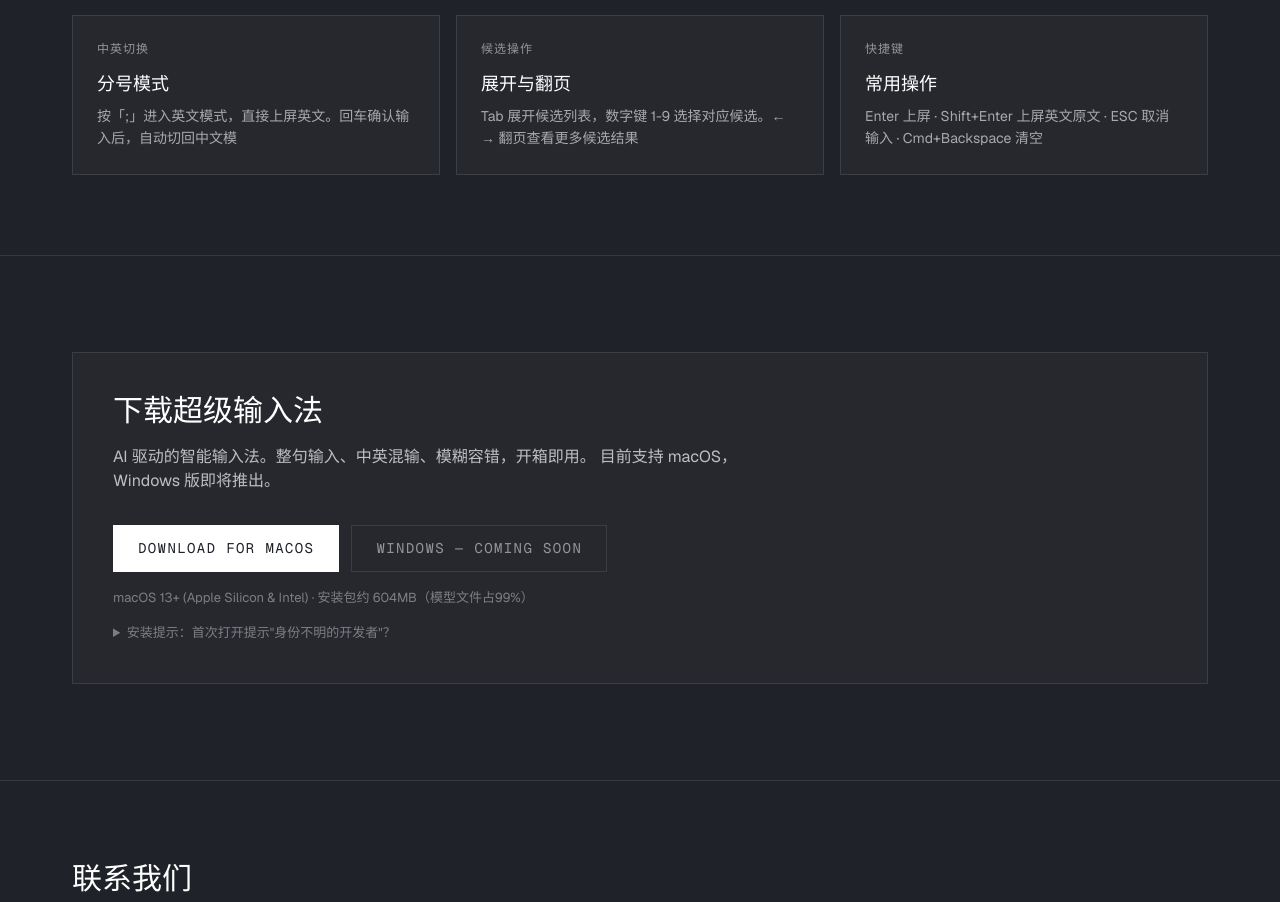
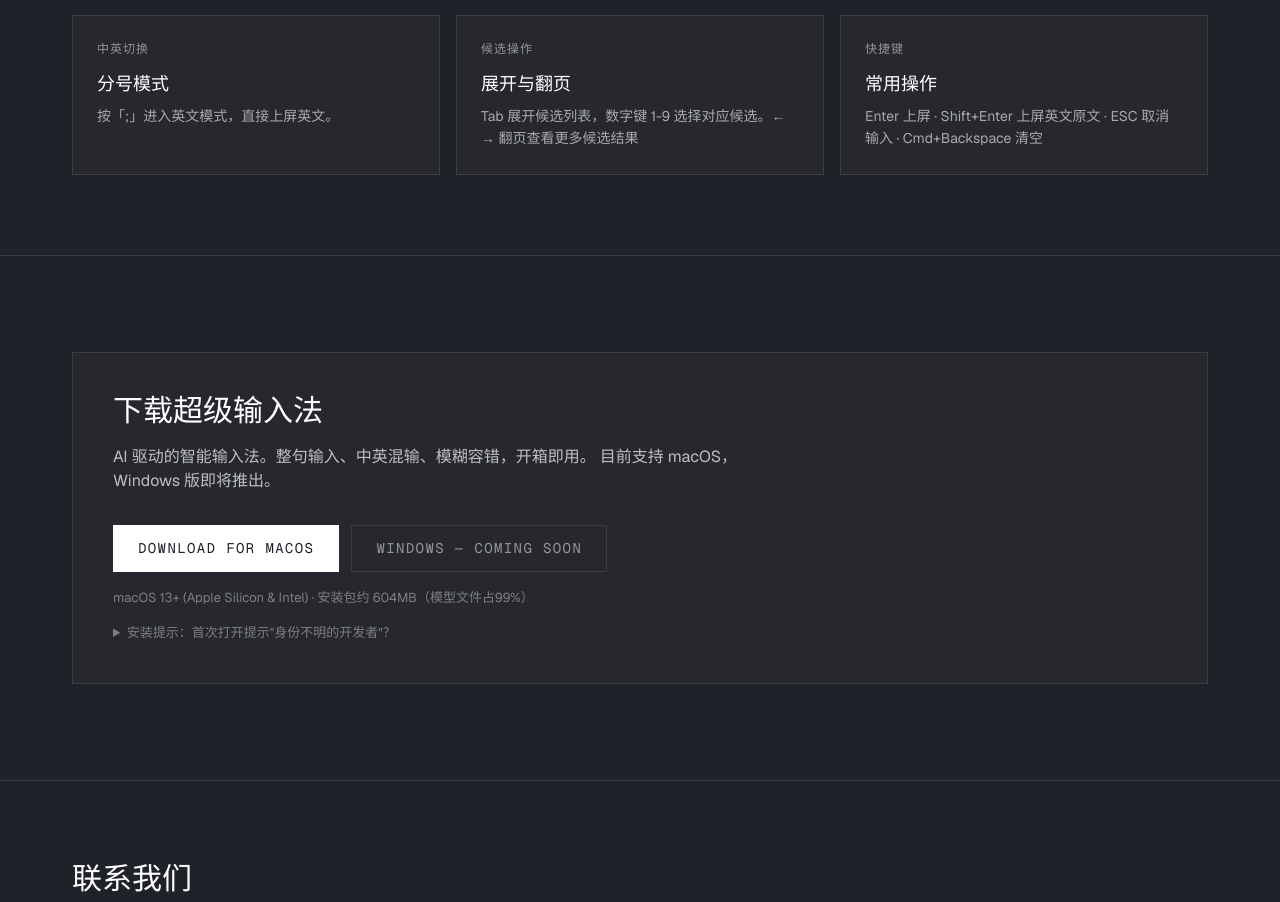
Before and after one commit to g03024735/super_ime_www, a Next.js app: page / in a window 1280 px wide. Shown: the part 3782-4684 px from the top of the page. Built offline with nearby package versions, Linux system fonts and the light colour scheme.

Commit message:
refine English mode instructions for clarity in input confirmation

```diff
--- a/src/app/page.tsx
+++ b/src/app/page.tsx
@@ -977,7 +977,7 @@ export default function Home() {
                 <p className="font-mono text-[12px] uppercase tracking-[1px] text-white/50">中英切换</p>
                 <h3 className="mt-3 text-[18px] font-normal">分号模式</h3>
                 <p className="mt-2 text-[14px] leading-[1.6] text-white/60">
-                  按「;」进入英文模式，直接上屏英文。回车确认输入后，自动切回中文模
+                  按「;」进入英文模式，直接上屏英文。
                 </p>
               </article>
 
```
